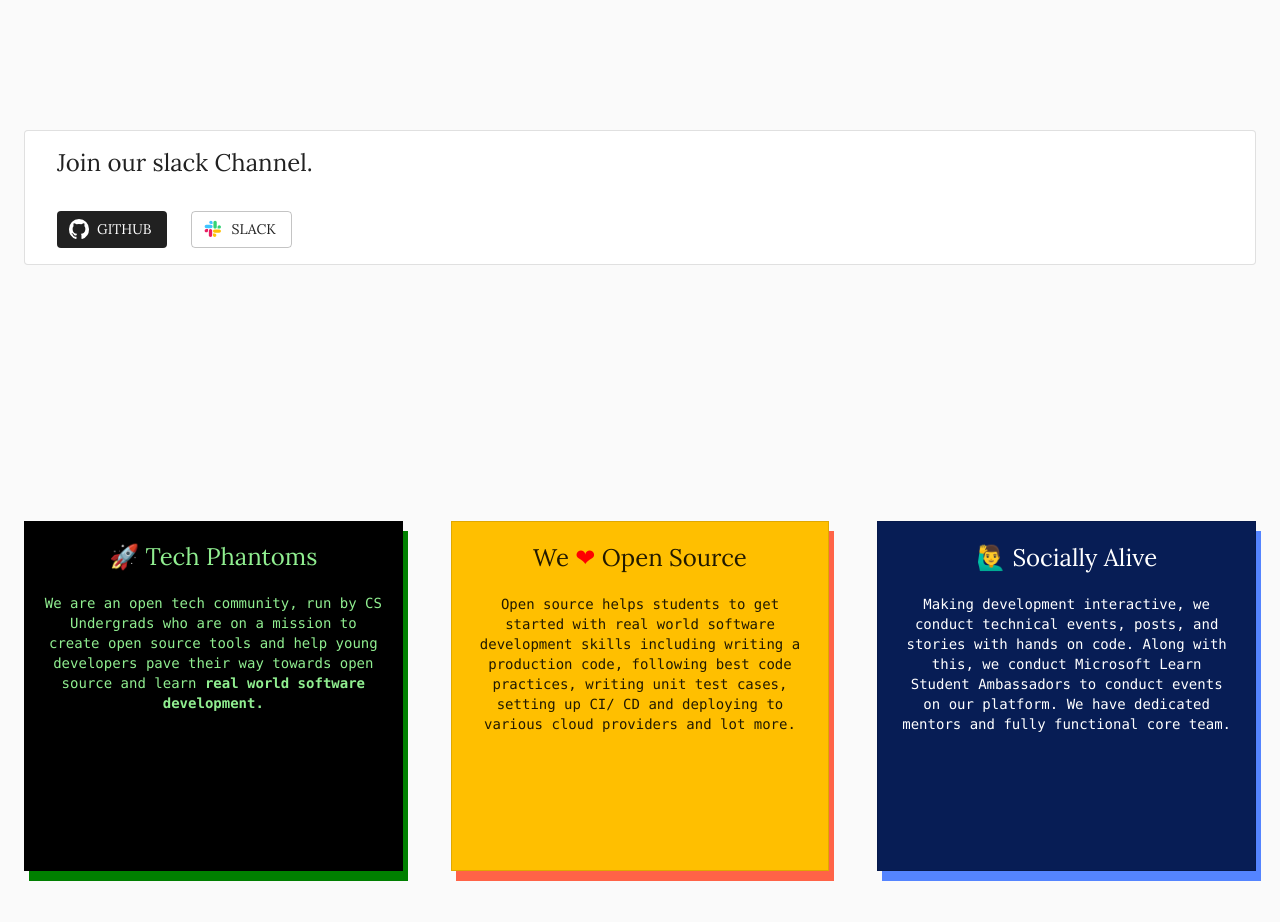
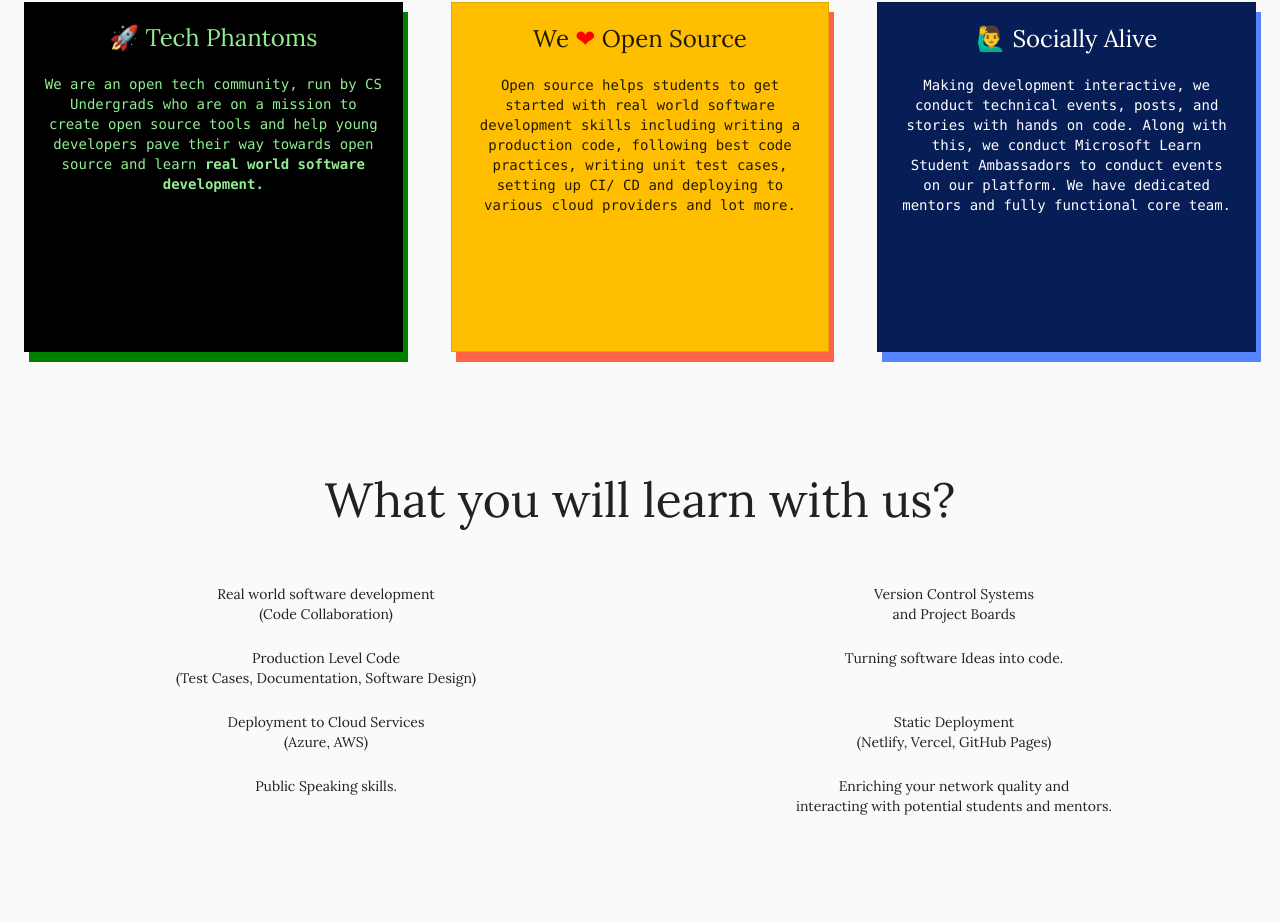
Before and after one commit to Tech-Phantoms/Tech-Phantoms, a React (Create React App) app: page / in a window 1280 px wide. Shown: the part 1053-1975 px from the top of the page. Built offline with nearby package versions, Linux system fonts and the light colour scheme; no server answers; a web font is replaced by a local one.

Commit message:
Update index.jsx

```diff
--- a/src/pages/home/index.jsx
+++ b/src/pages/home/index.jsx
@@ -8,7 +8,6 @@ const Navbar=props.navbar
 return(
     <>
       <LandingTop navbar={Navbar}/>
-      <Social />
       <LandingMiddle />
       <LandingBottom />
     </>)
```
